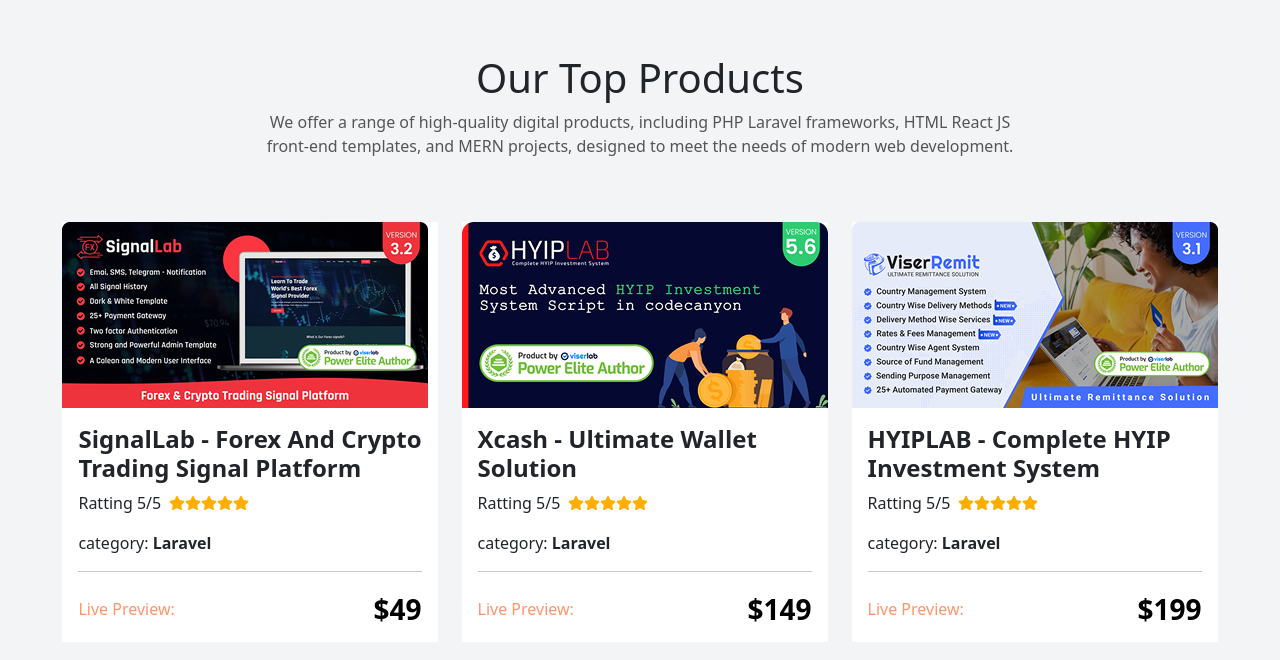
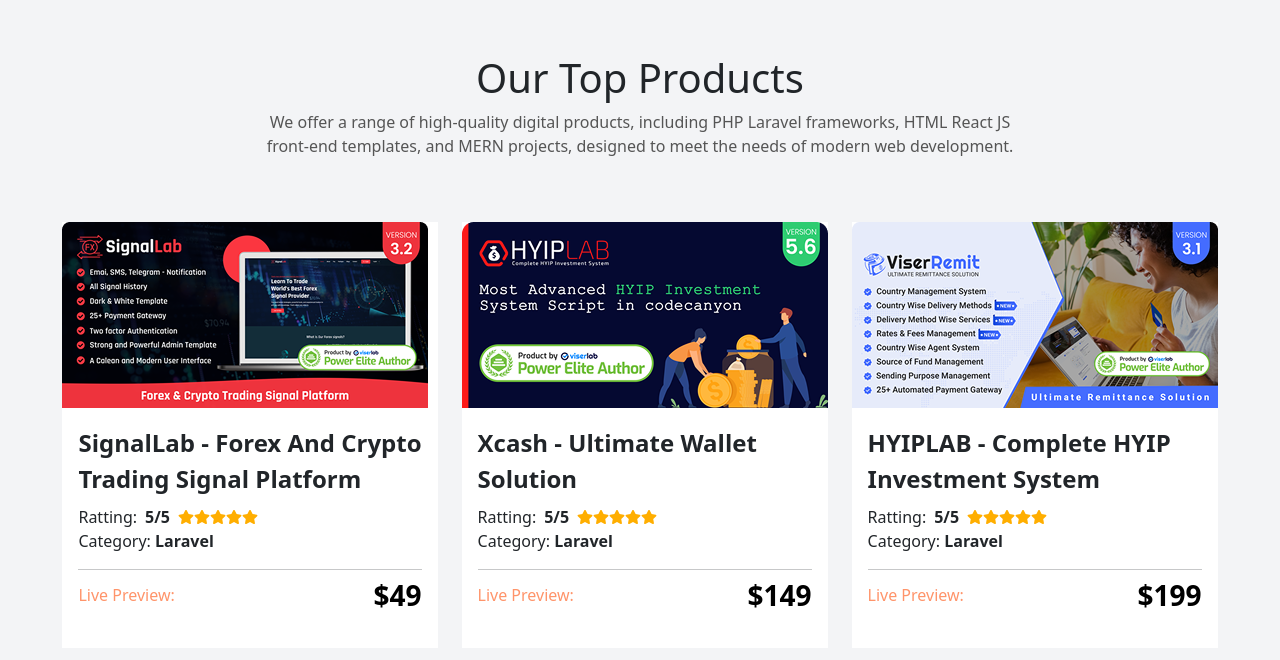
Before and after one commit to jobayer58/Coderlity-landing-page, a React (Vite) app: page / in a window 1280 px wide. Shown: the top 660 px of the page. Built offline with nearby package versions, Linux system fonts and the light colour scheme.

Commit message:
complete top product section

```diff
--- a/src/App.jsx
+++ b/src/App.jsx
@@ -25,58 +25,60 @@
           {/* text */}
           <div className="text-center py-5">
             <h1>Our Top Products</h1>
-            <p className="font-color">We offer a range of high-quality digital products, including PHP Laravel frameworks, HTML React JS <br /> front-end templates, and MERN projects, designed to meet the needs of modern web development.</p>
+            <p style={{ color: '#555555' }}>We offer a range of high-quality digital products, including PHP Laravel frameworks, HTML React JS <br /> front-end templates, and MERN projects, designed to meet the needs of modern web development.</p>
           </div>
-          {/* image card 1 */}
+          {/* image card*/}
           <div className=" d-flex gap-4 card-div">
+            {/* card 1 */}
             <div className="card1">
               <img src={image1} alt="" />
               <div className="p-3 ">
-                <h4 className="fw-bold">SignalLab - Forex And Crypto <br /> Trading Signal Platform</h4>
-                <p className="d-flex align-items-center gap-2">Ratting 5/5 <div className="d-flex">
+                <h4 className="fw-bold lh-base">SignalLab - Forex And Crypto <br /> Trading Signal Platform</h4>
+                <div className="d-flex align-items-center gap-2 mb-0">Ratting: <span className="fw-bold">5/5 </span>
+                <div className="d-flex">
+                  <FaStar color="#FFAE00" />
+                  <FaStar color="#FFAE00" />
+                  <FaStar color="#FFAE00" />
+                  <FaStar color="#FFAE00" />
+                  <FaStar color="#FFAE00" />
+                </div></div>
+                <p>Category: <span className="fw-bold">Laravel</span></p>
+                <hr className="my-1" />
+                <p className="d-flex justify-content-between align-items-center" style={{ color: '#FF946A' }}>Live Preview:  <span className="dollarSize">$49</span></p>
+              </div>
+            </div>
+            {/* card 2 */}
+            <div className="card1">
+              <img src={image2} alt="" />
+              <div className="p-3">
+                <h4 className="fw-bold lh-base">Xcash - Ultimate Wallet <br /> Solution</h4>
+                <p className="d-flex align-items-center gap-2 mb-0">Ratting: <span className="fw-bold">5/5 </span> <div className="d-flex">
                   <FaStar color="#FFAE00" />
                   <FaStar color="#FFAE00" />
                   <FaStar color="#FFAE00" />
                   <FaStar color="#FFAE00" />
                   <FaStar color="#FFAE00" />
                 </div></p>
-                <p>category: <span className="fw-bold">Laravel</span></p>
-                <hr />
-                <p className="d-flex justify-content-between align-items-center liveText">Live Preview:  <span className="dollarSize">$49</span></p>
+                <p>Category: <span className="fw-bold">Laravel</span></p>
+                <hr className="my-1" />
+                <p className="d-flex justify-content-between align-items-center " style={{ color: '#FF946A' }}>Live Preview:  <span className="dollarSize">$149</span></p>
               </div>
             </div>
-
+          {/* card 3 */}
             <div className="card1">
-              <img src={image2} alt="" />
+              <img src={image3} alt="" />
               <div className="p-3">
-                <h4 className="fw-bold">Xcash - Ultimate Wallet <br /> Solution</h4>
-                <p className="d-flex align-items-center gap-2">Ratting 5/5 <div className="d-flex">
+                <h4 className="fw-bold lh-base">HYIPLAB - Complete HYIP <br /> Investment System</h4>
+                <p className="d-flex align-items-center gap-2 mb-0">Ratting: <span className="fw-bold">5/5 </span><div className="d-flex">
                   <FaStar color="#FFAE00" />
                   <FaStar color="#FFAE00" />
                   <FaStar color="#FFAE00" />
                   <FaStar color="#FFAE00" />
                   <FaStar color="#FFAE00" />
                 </div></p>
-                <p>category: <span className="fw-bold">Laravel</span></p>
-                <hr />
-                <p className="d-flex justify-content-between align-items-center liveText">Live Preview:  <span className="dollarSize">$149</span></p>
-              </div>
-            </div>
-
-            <div className="card1">
-              <img src={image3} alt="" />
-              <div className="p-3">
-                <h4 className="fw-bold">HYIPLAB - Complete HYIP <br /> Investment System</h4>
-                <p className="d-flex align-items-center gap-2">Ratting 5/5 <div className="d-flex">
-                  <FaStar color="#FFAE00" />
-                  <FaStar color="#FFAE00" />
-                  <FaStar color="#FFAE00" />
-                  <FaStar color="#FFAE00" />
-                  <FaStar color="#FFAE00" />
-                </div></p>
-                <p>category: <span className="fw-bold">Laravel</span></p>
-                <hr />
-                <p className="d-flex justify-content-between align-items-center liveText">Live Preview:  <span className="dollarSize ">$199</span></p>
+                <p>Category: <span className="fw-bold">Laravel</span></p>
+                <hr className="my-1" />
+                <p className="d-flex justify-content-between align-items-center " style={{ color: '#FF946A' }}>Live Preview:  <span className="dollarSize ">$199</span></p>
               </div>
             </div>
 
--- a/src/index.css
+++ b/src/index.css
@@ -14,29 +14,22 @@
     justify-content: center;
     align-items: center;
 }
-.font-color{
-    color: #555555;
-}
+
 
 .div-parent{
     background-color: #F3F4F6;
-    padding: 6px 0px 20px 0px;
+    padding: 6px 0px 4rem 0px;
 }
 
 .card-div{
-    justify-items: center;
     align-items: center;
     justify-content: center;
 }
 
 .card1{
 
-    height: 420px;
+    min-height: 400px;
     background-color: white;
-}
-
-.liveText{
-    color: #FF946A;
 }
 
 .dollarSize {
```
